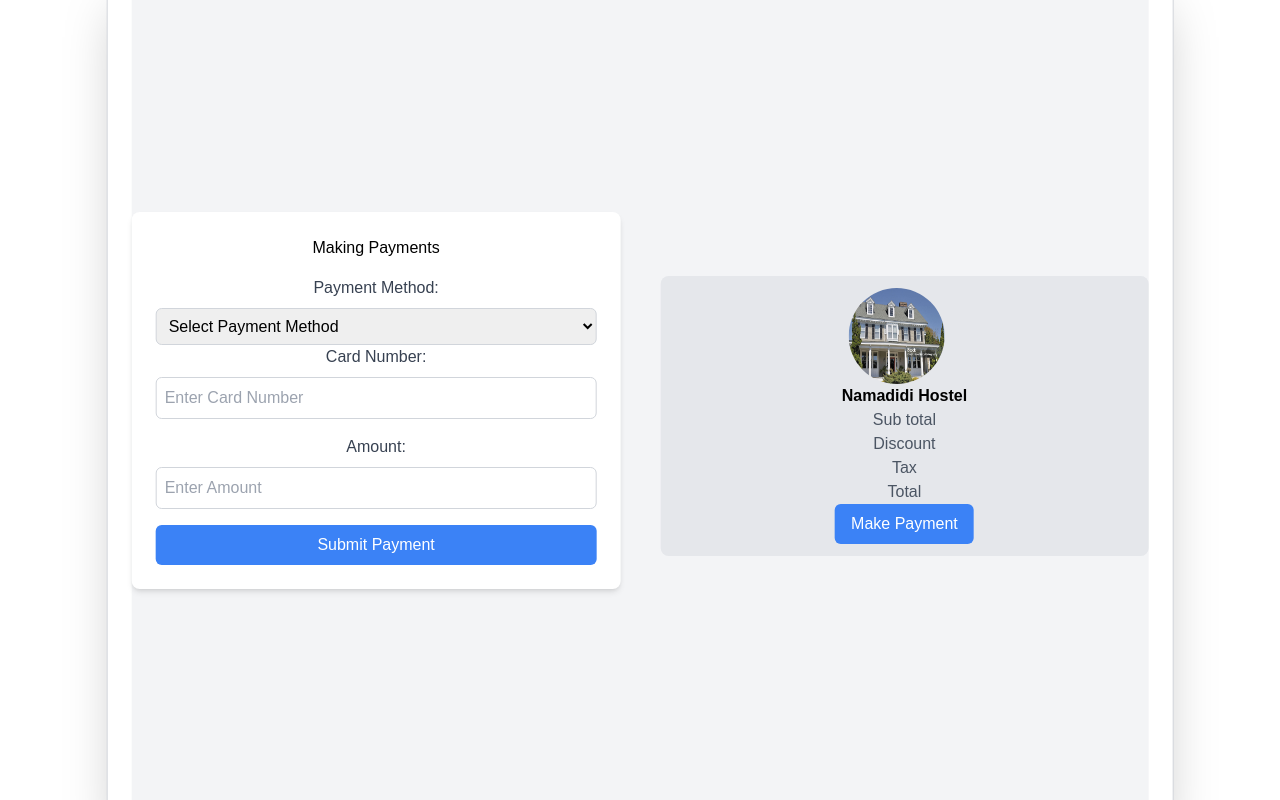
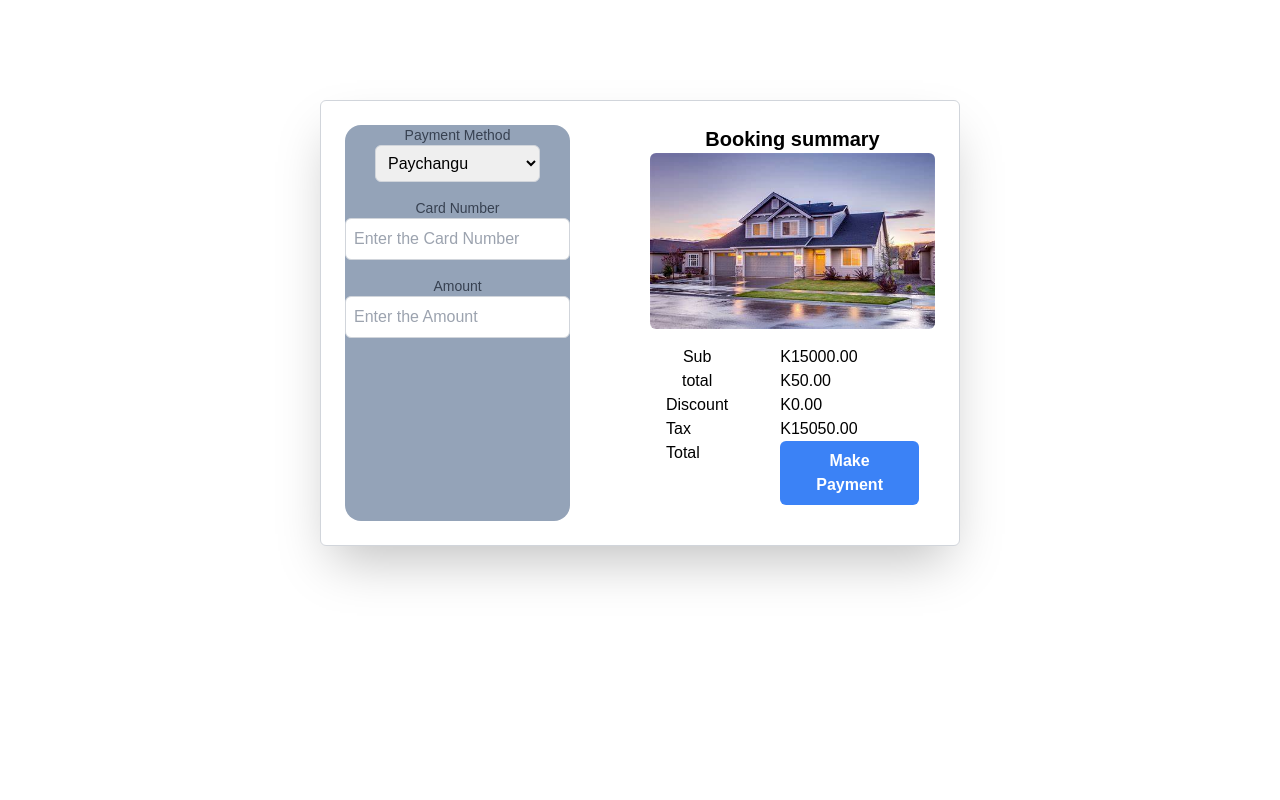
Before and after one commit to CassimT/PlaceBooking, a React (Create React App) app: page /MakePaymentPage in a window 1280 px wide. Built offline with nearby package versions, Linux system fonts and the light colour scheme.

Commit message:
Add to MakePayments

```diff
--- a/src/componets/MakePayments/MakePayments.js
+++ b/src/componets/MakePayments/MakePayments.js
@@ -1,105 +1,55 @@
-import React from 'react'
-import { useState } from 'react';
+import React from "react";
 
 function MakePayments() {
-  const [paymentDetails, setPaymentDetails] = useState({
-    paymentMethod: '',
-    cardNumber: '',
-    amount: ''
-    });
+  return (
+  <div className="w-1/2 flex justify-center gap-20 fixed left-1/2 -translate-x-1/2  bg-white p-6 border border-gray-300  rounded-md shadow-2xl">
+      <div className="flex justify-between gap-10">
+        <div className="bg-slate-400 rounded-2xl">
+<form className="flex flex-col max-w-xs mx-auto">
+  <div className="mb-4">
+    <label htmlFor="paymentMethod" className="block text-sm font-medium text-gray-700">Payment Method</label>
+    <select id="paymentMethod" className="focus:outline-none focus:ring focus:border-blue-300 p-2 border border-gray-300 rounded-md">
+      <option value="Paychangu">Paychangu</option>
+      <option value="NB">NB</option>
+      <option value="FirstCapitalBank">First Capital Bank</option>
+      <option value="Mpamba">Mpamba</option>
+    </select>
+  </div>
+  <div className="mb-4">
+    <label htmlFor="cardNumber" className="block text-sm font-medium text-gray-700">Card Number</label>
+    <input type="text" id="cardNumber" placeholder="Enter the Card Number" className="focus:outline-none focus:ring focus:border-blue-300 p-2 border border-gray-300 rounded-md"></input>
+  </div>
+  <div className="mb-4">
+    <label htmlFor="amount" className="block text-sm font-medium text-gray-700">Amount</label>
+    <input type="text" id="amount" placeholder="Enter the Amount" className="focus:outline-none focus:ring focus:border-blue-300 p-2 border border-gray-300 rounded-md"></input>
+  </div>
+</form>
 
-  const handleChange = (event) => {
-    const { name, value } = event.target;
-    setPaymentDetails({ ...paymentDetails, [name]: value });
-  };
-  const handleSubmit = (event) => {
-    event.preventDefault();
-    console.log('Payment Details:', paymentDetails);
-  };
-  return (<div className="w-10/12 h-auto fixed top-1/2 left-1/2 -translate-x-1/2 -translate-y-1/2 bg-white p-6 border border-gray-300 z-10 rounded-md shadow-2xl">
-  <div className="min-h-screen flex items-center justify-center gap-10 bg-gray-100">
-    <div className="bg-white p-6 rounded-lg shadow-md bg-transparent w-1/2">
-      <h1 className="text-center mb-4">Making Payments</h1>
-      <form onSubmit={handleSubmit}>
-        <label htmlFor="paymentMethod" className="block text-gray-700">
-          Payment Method:
-        </label>
-
-        <select
-          id="paymentMethod"
-          name="paymentMethod"
-          value={paymentDetails.paymentMethod}
-          onChange={handleChange}
-          className="mt-2 block w-full p-2 border border-gray-300 rounded-md"
-        >
-          <option value="">Select Payment Method</option>
-          <option value="payChangu">Pay Changu</option>
-          <option value="nb">NB</option>
-          <option value="firstCapitalBank">First Capital Bank</option>
-          <option value="mpamba">Mpamba</option>
-        </select>
-
-        <div className="mb-4">
-          <label htmlFor="cardNumber" className="block text-gray-700">
-            Card Number:
-          </label>
-          <input
-            type="text"
-            id="cardNumber"
-            name="cardNumber"
-            value={paymentDetails.cardNumber}
-            onChange={handleChange}
-            required
-            className="mt-2 block w-full p-2 border border-gray-300 rounded-md"
-            placeholder="Enter Card Number"
-          />
-        </div>
-        <div className="mb-4">
-          <label htmlFor="amount" className="block text-gray-700">
-            Amount:
-          </label>
-          <input
-            type="text"
-            id="amount"
-            name="amount"
-            value={paymentDetails.amount}
-            onChange={handleChange}
-            required
-            className="mt-2 block w-full p-2 border border-gray-300 rounded-md"
-            placeholder="Enter Amount"
-          />
-        </div>
-        <button
-          type="submit"
-          className="w-full bg-blue-500 text-white py-2 rounded-md hover:bg-blue-600 transition duration-200"
-        >
-          Submit Payment
-        </button>
-      </form>
-    </div>
-    <div className="mt-8 bg-gray-200 p-3 rounded-lg flex flex-col w-1/2 items-center justify-between">
-      <img
-        src="assets/houses/house16.jpg"
-        alt="Namadidi Hostel"
-        className="h-24 w-24 rounded-full mr-4"
-      />
-      <div>
-        <h3 className="font-semibold">Namadidi Hostel</h3>
-        <p className="text-gray-600">Sub total</p>
-        <p className="text-gray-600">Discount</p>
-        <p className="text-gray-600">Tax</p>
-        <p className="text-gray-600">Total</p>
-      </div>
-      <button className="bg-blue-500 text-white px-4 py-2 rounded-md hover:bg-blue-600 transition duration-200">
-        Make Payment
-      </button>
-
-            </div>
 
         </div>
+      </div>
+      <div className="flex flex-col">
+        <h1 className="text-xl font-bold">Booking summary</h1>
+        <img src="assets/houses/house3.jpg" alt="Hazel" className=" rounded-md h-44"></img>
+        <div className="flex gap-5 ">
+
+          <div className="p-4 bg-transparent flex flex-col justify-start items-start rounded-md">
+            <span>Sub total</span>
+            <span>Discount</span>
+            <span>Tax</span>
+            <span>Total</span>
+          </div>
+          <div className="p-4 bg-transparent flex flex-col justify-start items-start rounded-md ">
+            <span>K15000.00</span>
+            <span>K50.00</span>
+            <span>K0.00</span>
+            <span>K15050.00</span>
+            <button className="bg-blue-500 hover:bg-blue-700 text-white font-bold py-2 px-4 rounded-md">Make Payment</button>
+          </div>
+        </div>
+      </div>
     </div>
-  )
+  );
 }
 
-
-export default MakePayments
+export default MakePayments;
```
